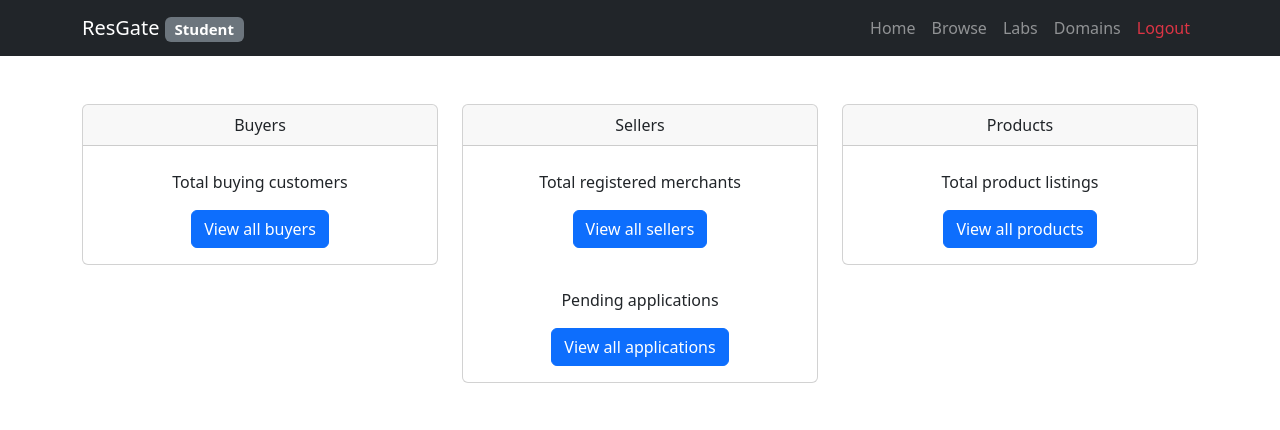
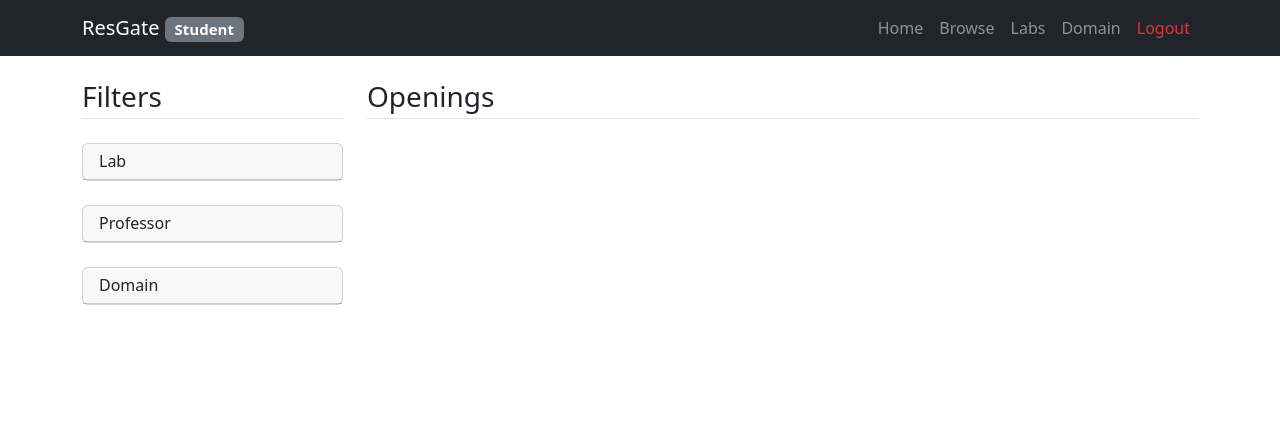
Before and after one commit to samarth-saxena/resgate-code, a Django app: page / in a window 1280 px wide. Shown: the top 430 px of the page. Run offline with Django 4.2, Linux system fonts and the light colour scheme; some libraries are stand-ins or nearby versions.

Commit message:
basic structure done

```diff
--- a/portal/templates/hello.html
+++ /dev/null
@@ -1,5 +0,0 @@
-{% if name %}
-<h1>HELLO {{ name }}</h1>
-{% else %}
-<h1>hello world</h1>
-{% endif %}
--- a/portal/templates/students/stud_base.html
+++ b/portal/templates/students/stud_base.html
@@ -16,16 +16,16 @@
 			</form> -->
 
 				<li class="nav-item">
-					<a href="" class="nav-link {% if name  == 'student_home' %} active {% endif %}">Home</a>
+					<a href="{% url 'student_home' %}" class="nav-link {% if name  == 'student_home' %} active {% endif %}">Home</a>
 				</li>
 				<li class="nav-item">
 					<a href="{% url 'student_browse' %}" class="nav-link {% if name  == 'student_browse' %} active {% endif %}">Browse</a>
 				</li>
 				<li class="nav-item">
-					<a href="" class="nav-link {% if name  == 'student_labs' %} active {% endif %}">Labs</a>
+					<a href="{% url 'student_lab' %}" class="nav-link {% if name  == 'student_labs' %} active {% endif %}">Labs</a>
 				</li>
 				<li class="nav-item">
-					<a href="" class="nav-link {% if name  == 'student_domains' %} active {% endif %}">Domains</a>
+					<a href="{% url 'student_domain' %}" class="nav-link {% if name  == 'student_domains' %} active {% endif %}">Domain</a>
 				</li>
 
 
--- a/portal/templates/students/stud_home.html
+++ b/portal/templates/students/stud_home.html
@@ -3,56 +3,69 @@
 {% block title %}Home{% endblock %}
 
 {% block content %}
+<main class="container my-4">
+	<div class="row">
+		<!-- Filters -->
+		<div class="col-md-3">
+			<h3 class="mb-4 border-bottom pb-1">Filters</h3>
+
+			<!-- By Lab -->
+			<div class="card mb-4">
+				<h6 class="card-header">Lab</h6>
+				<div class="list-group list-group-flush">
+					{% for color in colors %}
+					<li class="list-group-item">
+						<input class="filter-checkbox" data-filter="color" value="{{color.color__id}}" type="checkbox" />&nbsp;
+						<button class="btn" style="background-color: {{color.color__color_code}}; margin-top: -5px;"></button>
+					</li>
+					{% endfor %}
+				</div>
+			</div>
 
 
-	<section class="p-5">
-		<div class="container">
-			<div class="row text-center g-4">
-				<div class="col-md">
-					<div class="card">
-						<div class="card-header">
-							Buyers
-						</div>
-						<div class="card-body">
-							<h1 class="card-title">{{buyer_count}}</h1>
-							<p class="card-text">Total buying customers</p>
-							<a href="" class="btn btn-primary">View all buyers</a>
-						</div>
-					</div>
-				</div>
-				<div class="col-md">
-					<div class="card">
-						<div class="card-header">
-							Sellers
-						</div>
-						<div class="card-body">
-							<h1 class="card-title">{{seller_count}}</h1>
-							<p class="card-text">Total registered merchants</p>
-							<a href="" class="btn btn-primary">View all sellers</a>
-						</div>
-
-						<div class="card-body">
-
-							<h1 class="card-title">{{pending_count}}</h1>
-							<p class="card-text">Pending applications</p>
-							<a href="" class="btn btn-primary">View all applications</a>
-						</div>
-					</div>
-				</div>
-				<div class="col-md">
-					<div class="card">
-						<div class="card-header">
-							Products
-						</div>
-						<div class="card-body">
-							<h1 class="card-title">{{product_count}}</h1>
-							<p class="card-text">Total product listings</p>
-							<a href="" class="btn btn-primary">View all products</a>
-						</div>
-					</div>
+			<!-- By Domain -->
+			<div class="card mb-4">
+				<h6 class="card-header">Professor</h6>
+				<div class="list-group list-group-flush">
+					{% for cat in cats %}
+					<li class="list-group-item">
+						<input class="filter-checkbox" data-filter="category" value="{{cat.category__id}}" type="checkbox" />&nbsp;
+						{{cat.category__title}}
+					</li>
+					{% endfor %}
 				</div>
 			</div>
+
+
+			<!-- By Professor -->
+			<div class="card mb-4">
+				<h6 class="card-header">Domain</h6>
+				<div class="list-group list-group-flush">
+					{% for brand in brands %}
+					<li class="list-group-item">
+						<input class="filter-checkbox" data-filter="brand" value="{{brand.brand__id}}" type="checkbox" />&nbsp;
+						{{brand.brand__title}}
+					</li>
+					{% endfor %}
+				</div>
+			</div>
+
 		</div>
-	</section>
+
+		<div class="col-md-9">
+			<!-- Openings -->
+			<h3 class="mb-4 border-bottom pb-1">
+				Openings
+			</h3>
+
+		</div>
+
+
+
+
+
+
+	</div>
+</main>
 
 {% endblock %}
--- a/portal/urls.py
+++ b/portal/urls.py
@@ -8,6 +8,8 @@ urlpatterns = [
 
 	path('',views.student_home, name='student_home'),
 	path('browse/',views.student_browse, name='student_browse'),
+	path('domain/',views.student_domain, name='student_domain'),
+	path('lab/',views.student_lab, name='student_lab'),
 
 	path('prof/',views.prof_home, name='prof_home'), # recommended applications
 	path('prof/students',views.prof_students, name='prof_students'), # current students
--- a/portal/views.py
+++ b/portal/views.py
@@ -29,6 +29,12 @@ def student_home(request):
 def student_browse(request):
 	return render(request, 'students/stud_browse.html', {'name':'student_browse'})
 
+def student_domain(request):
+	return render(request, 'students/stud_domain.html', {'name':'student_domain'})
+
+def student_lab(request):
+	return render(request, 'students/stud_lab.html', {'name':'student_lab'})
+
 def prof_home(request):
 	return render(request, 'professors/prof_home.html')
 
```
Also changed, not shown: portal/templates/students/stud_domain.html (added, +56 -0 lines), portal/templates/students/stud_lab.html (added, +64 -0 lines), portal/templates/students/image.jpg (added).
